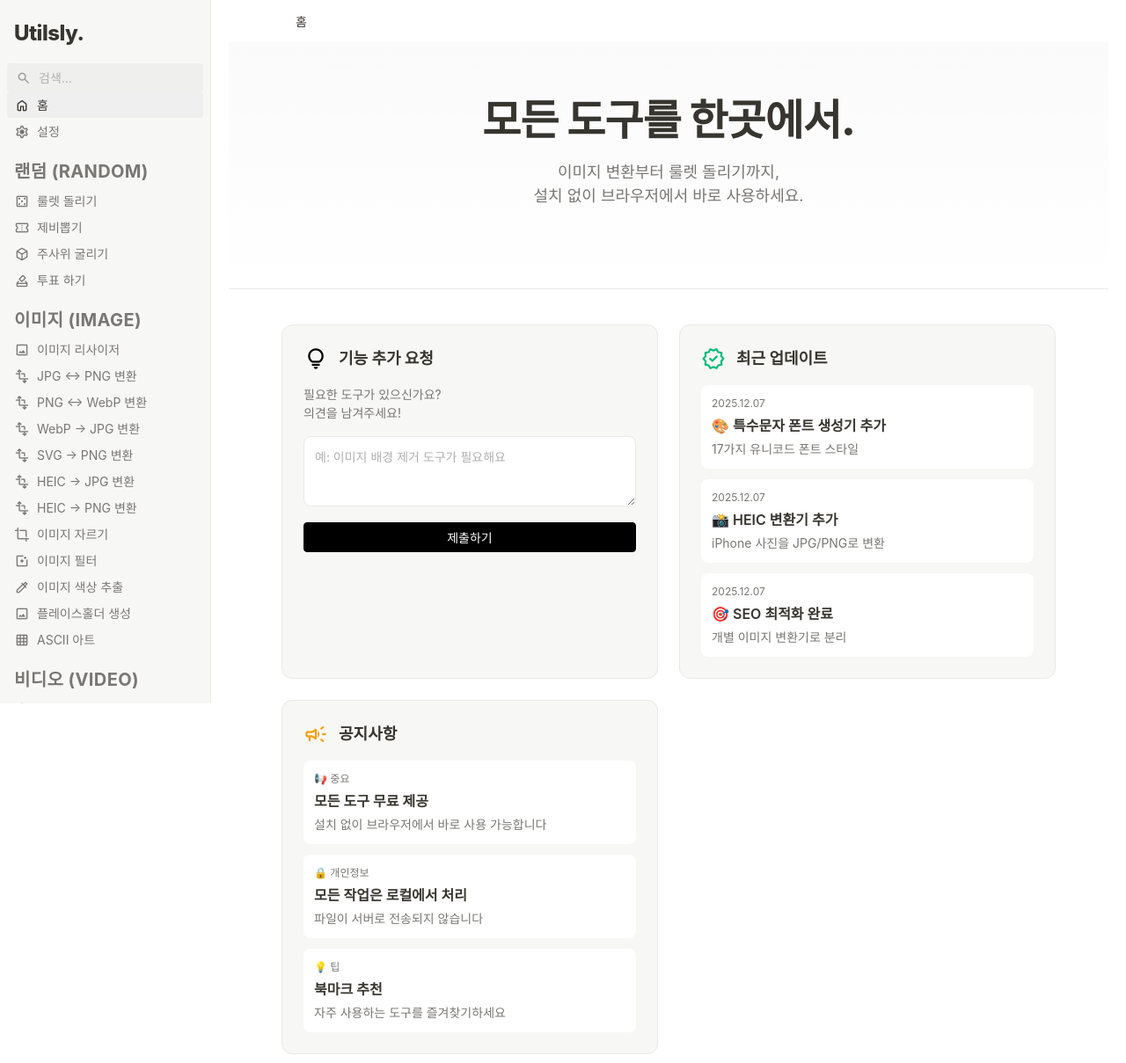
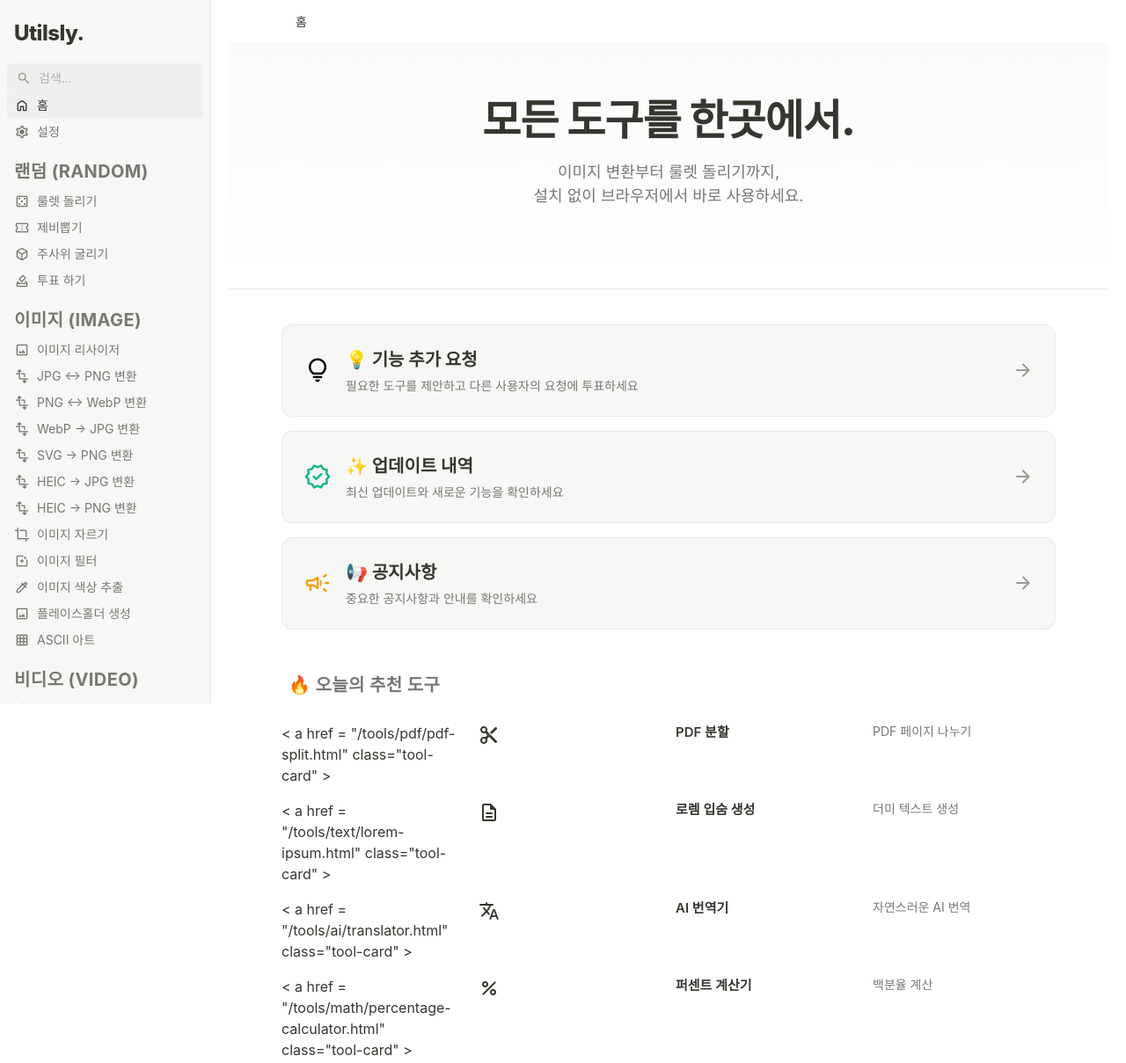
Before and after one commit to niteoowl/Utilsly, a plain HTML site: page index.html in a window 1280 px wide. Shown: the top 1209 px of the page at 88% size. Drawn offline with nearby package versions, Linux system fonts and the light colour scheme.

Commit message:
커밋10

```diff
--- a/index.html
+++ b/index.html
@@ -111,86 +111,70 @@
                     <p class="hero-subtitle">이미지 변환부터 룰렛 돌리기까지,<br>설치 없이 브라우저에서 바로 사용하세요.</p>
                 </div>
 
-                <!-- Communication Sections -->
-                <div
-                    style="display: grid; grid-template-columns: repeat(auto-fit, minmax(300px, 1fr)); gap: 24px; margin-bottom: 48px;">
-                    <!-- Feature Request -->
-                    <div
-                        style="background: var(--bg-sidebar); padding: 24px; border-radius: 12px; border: 1px solid var(--border-color);">
-                        <div style="display: flex; align-items: center; gap: 12px; margin-bottom: 16px;">
-                            <span class="material-symbols-rounded"
-                                style="font-size: 28px; color: var(--accent-blue);">lightbulb</span>
-                            <h3 style="font-size: 18px; font-weight: 700;">기능 추가 요청</h3>
-                        </div>
-                        <p style="color: var(--text-secondary); margin-bottom: 16px; font-size: 14px;">필요한 도구가
-                            있으신가요?<br>의견을 남겨주세요!</p>
-                        <textarea id="featureRequest" placeholder="예: 이미지 배경 제거 도구가 필요해요"
-                            style="width: 100%; padding: 12px; border: 1px solid var(--border-color); border-radius: 8px; min-height: 80px; font-family: inherit; resize: vertical; margin-bottom: 12px;"></textarea>
-                        <button class="btn btn-primary" onclick="submitFeatureRequest()"
-                            style="width: 100%;">제출하기</button>
-                    </div>
-
-                    <!-- Updates -->
-                    <div
-                        style="background: var(--bg-sidebar); padding: 24px; border-radius: 12px; border: 1px solid var(--border-color);">
-                        <div style="display: flex; align-items: center; gap: 12px; margin-bottom: 16px;">
-                            <span class="material-symbols-rounded"
-                                style="font-size: 28px; color: #10B981;">new_releases</span>
-                            <h3 style="font-size: 18px; font-weight: 700;">최근 업데이트</h3>
-                        </div>
-                        <div style="display: flex; flex-direction: column; gap: 12px;">
-                            <div style="padding: 12px; background: var(--bg-primary); border-radius: 8px;">
-                                <div style="font-size: 12px; color: var(--text-secondary); margin-bottom: 4px;">
-                                    2025.12.07</div>
-                                <div style="font-weight: 600; margin-bottom: 4px;">🎨 특수문자 폰트 생성기 추가</div>
-                                <div style="font-size: 14px; color: var(--text-secondary);">17가지 유니코드 폰트 스타일</div>
-                            </div>
-                            <div style="padding: 12px; background: var(--bg-primary); border-radius: 8px;">
-                                <div style="font-size: 12px; color: var(--text-secondary); margin-bottom: 4px;">
-                                    2025.12.07</div>
-                                <div style="font-weight: 600; margin-bottom: 4px;">📸 HEIC 변환기 추가</div>
-                                <div style="font-size: 14px; color: var(--text-secondary);">iPhone 사진을 JPG/PNG로 변환</div>
-                            </div>
-                            <div style="padding: 12px; background: var(--bg-primary); border-radius: 8px;">
-                                <div style="font-size: 12px; color: var(--text-secondary); margin-bottom: 4px;">
-                                    2025.12.07</div>
-                                <div style="font-weight: 600; margin-bottom: 4px;">🎯 SEO 최적화 완료</div>
-                                <div style="font-size: 14px; color: var(--text-secondary);">개별 이미지 변환기로 분리</div>
-                            </div>
-                        </div>
-                    </div>
-
-                    <!-- Announcements -->
-                    <div
-                        style="background: var(--bg-sidebar); padding: 24px; border-radius: 12px; border: 1px solid var(--border-color);">
-                        <div style="display: flex; align-items: center; gap: 12px; margin-bottom: 16px;">
-                            <span class="material-symbols-rounded"
-                                style="font-size: 28px; color: #F59E0B;">campaign</span>
-                            <h3 style="font-size: 18px; font-weight: 700;">공지사항</h3>
-                        </div>
-                        <div style="display: flex; flex-direction: column; gap: 12px;">
-                            <div style="padding: 12px; background: var(--bg-primary); border-radius: 8px;">
-                                <div style="font-size: 12px; color: var(--text-secondary); margin-bottom: 4px;">📢 중요
-                                </div>
-                                <div style="font-weight: 600; margin-bottom: 4px;">모든 도구 무료 제공</div>
-                                <div style="font-size: 14px; color: var(--text-secondary);">설치 없이 브라우저에서 바로 사용 가능합니다
+                <!-- Communication Sections - 3 Rows -->
+                <div style="display: flex; flex-direction: column; gap: 16px; margin-bottom: 48px;">
+                    <!-- Feature Request Board -->
+                    <a href="/boards/feature-requests.html"
+                        style="text-decoration: none; color: inherit; display: block; background: var(--bg-sidebar); padding: 24px; border-radius: 12px; border: 1px solid var(--border-color); transition: all 0.2s; cursor: pointer;">
+                        <div style="display: flex; justify-content: space-between; align-items: center;">
+                            <div style="display: flex; align-items: center; gap: 16px;">
+                                <span class="material-symbols-rounded"
+                                    style="font-size: 32px; color: var(--accent-blue);">lightbulb</span>
+                                <div>
+                                    <h3 style="font-size: 20px; font-weight: 700; margin-bottom: 4px;">💡 기능 추가 요청</h3>
+                                    <p style="color: var(--text-secondary); font-size: 14px; margin: 0;">필요한 도구를 제안하고 다른
+                                        사용자의 요청에 투표하세요</p>
                                 </div>
                             </div>
-                            <div style="padding: 12px; background: var(--bg-primary); border-radius: 8px;">
-                                <div style="font-size: 12px; color: var(--text-secondary); margin-bottom: 4px;">🔒 개인정보
+                            <span class="material-symbols-rounded"
+                                style="font-size: 24px; color: var(--text-tertiary);">arrow_forward</span>
+                        </div>
+                    </a>
+
+                    <!-- Updates Board -->
+                    <a href="/boards/updates.html"
+                        style="text-decoration: none; color: inherit; display: block; background: var(--bg-sidebar); padding: 24px; border-radius: 12px; border: 1px solid var(--border-color); transition: all 0.2s; cursor: pointer;">
+                        <div style="display: flex; justify-content: space-between; align-items: center;">
+                            <div style="display: flex; align-items: center; gap: 16px;">
+                                <span class="material-symbols-rounded"
+                                    style="font-size: 32px; color: #10B981;">new_releases</span>
+                                <div>
+                                    <h3 style="font-size: 20px; font-weight: 700; margin-bottom: 4px;">✨ 업데이트 내역</h3>
+                                    <p style="color: var(--text-secondary); font-size: 14px; margin: 0;">최신 업데이트와 새로운
+                                        기능을 확인하세요</p>
                                 </div>
-                                <div style="font-weight: 600; margin-bottom: 4px;">모든 작업은 로컬에서 처리</div>
-                                <div style="font-size: 14px; color: var(--text-secondary);">파일이 서버로 전송되지 않습니다</div>
                             </div>
-                            <div style="padding: 12px; background: var(--bg-primary); border-radius: 8px;">
-                                <div style="font-size: 12px; color: var(--text-secondary); margin-bottom: 4px;">💡 팁
+                            <span class="material-symbols-rounded"
+                                style="font-size: 24px; color: var(--text-tertiary);">arrow_forward</span>
+                        </div>
+                    </a>
+
+                    <!-- Announcements Board -->
+                    <a href="/boards/announcements.html"
+                        style="text-decoration: none; color: inherit; display: block; background: var(--bg-sidebar); padding: 24px; border-radius: 12px; border: 1px solid var(--border-color); transition: all 0.2s; cursor: pointer;">
+                        <div style="display: flex; justify-content: space-between; align-items: center;">
+                            <div style="display: flex; align-items: center; gap: 16px;">
+                                <span class="material-symbols-rounded"
+                                    style="font-size: 32px; color: #F59E0B;">campaign</span>
+                                <div>
+                                    <h3 style="font-size: 20px; font-weight: 700; margin-bottom: 4px;">📢 공지사항</h3>
+                                    <p style="color: var(--text-secondary); font-size: 14px; margin: 0;">중요한 공지사항과 안내를
+                                        확인하세요</p>
                                 </div>
-                                <div style="font-weight: 600; margin-bottom: 4px;">북마크 추천</div>
-                                <div style="font-size: 14px; color: var(--text-secondary);">자주 사용하는 도구를 즐겨찾기하세요</div>
                             </div>
+                            <span class="material-symbols-rounded"
+                                style="font-size: 24px; color: var(--text-tertiary);">arrow_forward</span>
                         </div>
-                    </div>
+                    </a>
                 </div>
+
+                <style>
+                    a[href^="/boards/"]:hover {
+                        transform: translateY(-2px);
+                        box-shadow: 0 4px 12px rgba(0, 0, 0, 0.1);
+                        border-color: var(--accent-blue);
+                    }
+                </style>
 
                 <!-- Default Home View -->
                 <div id="homeDefaultView">
```
Also changed, not shown: boards/feature-requests.html (added, +163 -0 lines).
